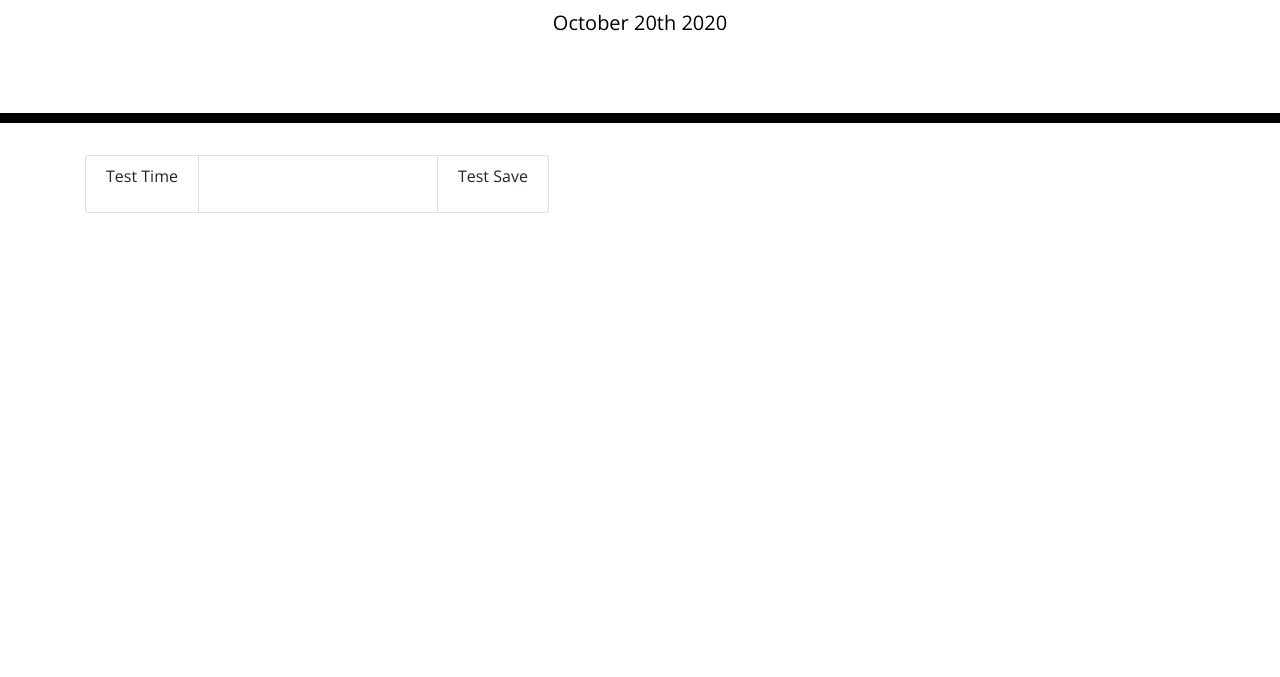
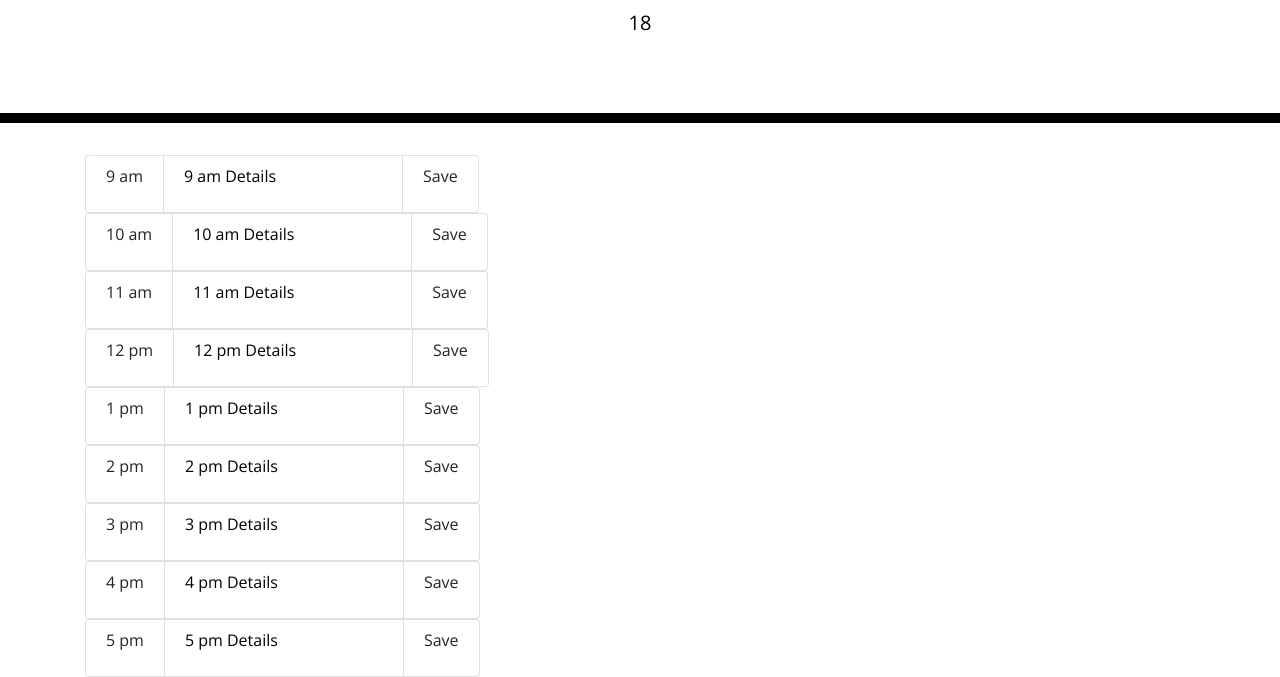
Before and after one commit to EddiePhi/Work-Day-Scheduler, a plain HTML site: page index.html in a window 1280 px wide. Shown: the part 181-858 px from the top of the page. Before the commit the page ends 800 px from the top, so only its background shows below. Drawn offline with nearby package versions, Linux system fonts and the light colour scheme.

Commit message:
Able to save Array of values in LS object, but still unable to save changes to details

```diff
--- a/Develop/script.js
+++ b/Develop/script.js
@@ -1,75 +1,174 @@
-
-//SEE LINE 54 FOR NEEDED EDITS! KEEP IN MIND NOTE ON LINE 22!
-
 let currentDay = document.getElementById('currentDay');
 //let currentDay = $('#currentDay')
-currentDay.textContent = moment().format('MMMM Do YYYY');
-//currentDay.text(moment().format('MMMM Do YYYY'));
+currentDay.textContent = moment().format('H');
+// moment().format('MMMM Do YYYY, h:mm:ss a'); returns a string
 
 let container = $('.container');
 let inputGroup = $('.input-group');
 let inputEl = $('.form-control');
-
-//Variables need to be in for loop, otherwise only an unordered list for workHours.length - 1 will appear.
 let timeBlock = $('<div>');
-let ulEl = $('<ul>');
+let ulEl = $('ul');
 let textEl = $('<textarea>');
 let saveEl = $('<li>');
 
-
-let workDetails = [];
-let workHours = [];
-
-//Able to save multiple items in Array from setStorage()
-let detailsArr = ['test'];
+let workHours = [9 + " am", 10 + " am", 11 + " am", 12 + " pm", 1 + " pm", 2 + " pm", 3 + " pm", 4 + " pm", 5 + " pm",];
 
 
 
-//Set new Unordered List
-ulEl.attr('class', 'list-group list-group-horizontal')
-container.append(ulEl);
 
-//Set Work Hour block to the left
-timeBlock.attr('class', 'list-group-item');
-timeBlock.text('Test Time');
-ulEl.append(timeBlock);
 
-//Set Idle Work Detail block in the middle
-textEl.attr('class', 'list-group-item workDetail');
-textEl.text(JSON.parse(localStorage.getItem("savedDetails")));
-ulEl.append(textEl);
+//Reference current items in HTML textarea tags
+let detailsArr = [
+  $('.details0').val(),
+  $('.details1').val(),
+  $('.details2').val(),
+  $('.details3').val(),
+  $('.details4').val(),
+  $('.details5').val(),
+  $('.details6').val(),
+  $('.details7').val(),
+  $('.details8').val()
+];
 
-//Set Save Button to the right
-saveEl.attr('class', 'list-group-item saveButton');
-saveEl.text('Test Save');
-ulEl.append(saveEl);
-
-// let currentDetails = {};
-
+//Does Local storage need to work with {} to work right?
+// let currentDetails = {
+//   detail0: detailsArr[0],
+//   detail1: detailsArr[1],
+//   detail2: detailsArr[2],
+//   detail3: detailsArr[3],
+//   detail4: detailsArr[4],
+//   detail5: detailsArr[5],
+//   detail6: detailsArr[6],
+//   detail7: detailsArr[7],
+//   detail8: detailsArr[8],
+//   //https://stackoverflow.com/questions/7866275/access-non-numeric-object-properties-by-index
+//   test9: "meow",
+//   key: function(i) {
+//     return this[Object.keys(this)[i]];
+//   }
+// };
+//obj.key(9); // "meow"
 // console.log(currentDetails);
 
 
-$('.saveButton').click(setStorage);
+//Set up timeblocks
+let i;
+
+for (i = 0; i < workHours.length; i++){
+  let details = $('.details' + i);
+  let list = $('.list' + i);
+  let save = $('.save' + i);
+
+  list.attr('class', 'list-group list-group-horizontal list' + i);
+  container.append(list);
+
+
+  details.attr('class', 'list-group-item details' + i);
+  list.append(details);
+
+
+  save.attr('class', 'list-group-item save' + i);
+  save.text('Save');
+  list.append(save);
+  save.click(setStorage);
+
+};
+
+
+
+function setStorage(){
+
+  let getStorage = localStorage.getItem("savedDetails") || "[]";
+  JSON.parse(getStorage);
+
+  //Replace old array with updated array?
+  detailsArr = detailsArr;
+
+  localStorage.setItem("savedDetails", JSON.stringify(detailsArr));
+  console.log(localStorage);
+};
+
+
+
+// for (i = 0; i < workHours.length; i++){
+//   //Set Idle Work Detail block in the middle
+//   let details = $('.details' + i)
+//   details.attr('class', 'list-group-item details' + i);
+//   details.text(JSON.parse(localStorage.getItem("savedDetails")));
+//   $('.list' + i).append(details);
+// };
+
+// for (i = 0; i < workHours.length; i++){
+//   //Set Save Button to the right
+//   let save = $('.save' + i)
+//   save.attr('class', 'list-group-item save' + i);
+//   save.text('Save');
+//   $('.list' + i).append(save);
+// };
+
+
+
+  //https://stackoverflow.com/questions/7866275/access-non-numeric-object-properties-by-index
+  // var obj = {
+  //   dog: "woof",
+  //   cat: "meow",
+  //   key: function(n) {
+  //       return this[Object.keys(this)[n]];
+  //   }
+  // };
+  // obj.key(1); // "meow"
+
+  // console.log(currentDetails);
+
+// for (i = 0; i < workHours.length; i++){
+//   $('.save' + i).click(setStorage);
+// };
+
 
 
 
 //https://api.jquery.com/text/  --> for use of .val()
-function setStorage(){
-
-  let getStorage = localStorage.getItem("savedDetails") || [];
-  currentDetails = JSON.parse(getStorage);
-  console.log(localStorage);
-
-  // detailsArr.push(currentDetails);
-  // console.log(detailsArr);
-
-  //Need tow ork on scope of textEl to not override itself in local Storage
-  localStorage.setItem("savedDetails", JSON.stringify(textEl.val()));
-  console.log(localStorage);
-
-};
 
 
+
+
+//this for loop is causing overwrite issues with
+//Set new Unordered List
+// let list0 = $('<ul>');
+// list0.attr('class', 'list-group list-group-horizontal list' + 0);
+// container.append(list0);
+
+// let list1 = $('<ul>');
+// list1.attr('class', 'list-group list-group-horizontal list' + 1);
+// container.append(list1);
+
+// let list2 = $('<ul>');
+// list2.attr('class', 'list-group list-group-horizontal list' + 2);
+// container.append(list2);
+
+// let list3 = $('<ul>');
+// list3.attr('class', 'list-group list-group-horizontal list' + 3);
+// container.append(list3);
+
+// let list4 = $('<ul>');
+// list4.attr('class', 'list-group list-group-horizontal list' + 4);
+// container.append(list4);
+
+// let list5 = $('<ul>');
+// list5.attr('class', 'list-group list-group-horizontal list' + 5);
+// container.append(list5);
+
+// let list6 = $('<ul>');
+// list6.attr('class', 'list-group list-group-horizontal list' + 6);
+// container.append(list6);
+
+// let list7 = $('<ul>');
+// list7.attr('class', 'list-group list-group-horizontal list' + 7);
+// container.append(list7);
+
+// let list8 = $('<ul>');
+// list8.attr('class', 'list-group list-group-horizontal list' + 8);
+// container.append(list8);
 
 
 
@@ -106,6 +205,8 @@ function setStorage(){
 
 
 
+
+
 {/* <ul class="list-group list-group-horizontal">
       <li class="list-group-item">Cras justo odio</li>
       <li class="list-group-item">Dapibus ac facilisis in</li>
@@ -119,6 +220,7 @@ function setStorage(){
       <input type="text" aria-label="First name" class="form-control">
       <input type="text" aria-label="Last name" class="form-control">
     </div> */}
+
 
 
 // Attempt to use $.each method per Stack Overflow
@@ -136,12 +238,18 @@ function setStorage(){
     //     ]
     // };
 
+
+
+
     // $.each(workHours.workHour, function (i) {
     //         $.each(workHours.workHour[i], function (key, val) {
     //             timeBlock.attr('id', 'timeBlock' + val);
     //             console.log(timeBlock);
     //         });
     //     });
+
+
+
 
     //https://stackoverflow.com/questions/6208052/jquery-each-for-objects
         // var data = { "programs": [ { "name":"zonealarm", "price":"500" }, { "name":"kaspersky", "price":"200" } ] };
--- a/index.html
+++ b/index.html
@@ -29,6 +29,59 @@
       <p id="currentDay" class="lead"></p>
     </header>
     <div class="container">
+      <ul class="list-group list-group-horizontal list0 9">
+        <li class="list-group-item time0">9 am</li>
+        <textarea class="list-group-item details0">9 am Details</textarea>
+        <li class="list-group-item save0">Save</li>
+      </ul>
+
+      <ul class="list-group list-group-horizontal list1 10">
+        <li class="list-group-item time1">10 am</li>
+        <textarea class="list-group-item details1">10 am Details</textarea>
+        <li class="list-group-item save1">Save</li>
+      </ul>
+
+      <ul class="list-group list-group-horizontal list2 11">
+        <li class="list-group-item time2">11 am</li>
+        <textarea class="list-group-item details2">11 am Details</textarea>
+        <li class="list-group-item save2">Save</li>
+      </ul>
+
+      <ul class="list-group list-group-horizontal list3 12">
+        <li class="list-group-item time3">12 pm</li>
+        <textarea class="list-group-item details3">12 pm Details</textarea>
+        <li class="list-group-item save3">Save</li>
+      </ul>
+
+      <ul class="list-group list-group-horizontal list4 1">
+        <li class="list-group-item time4">1 pm</li>
+        <textarea class="list-group-item details4">1 pm Details</textarea>
+        <li class="list-group-item save4">Save</li>
+      </ul>
+
+      <ul class="list-group list-group-horizontal list5 2">
+        <li class="list-group-item time5">2 pm</li>
+        <textarea class="list-group-item details5">2 pm Details</textarea>
+        <li class="list-group-item save5">Save</li>
+      </ul>
+
+      <ul class="list-group list-group-horizontal list6 3">
+        <li class="list-group-item time6">3 pm</li>
+        <textarea class="list-group-item details6">3 pm Details</textarea>
+        <li class="list-group-item save6">Save</li>
+      </ul>
+
+      <ul class="list-group list-group-horizontal list7 4">
+        <li class="list-group-item time7">4 pm</li>
+        <textarea class="list-group-item details7">4 pm Details</textarea>
+        <li class="list-group-item save7">Save</li>
+      </ul>
+
+      <ul class="list-group list-group-horizontal list8 5">
+        <li class="list-group-item time8">5 pm</li>
+        <textarea class="list-group-item details8">5 pm Details</textarea>
+        <li class="list-group-item save8">Save</li>
+      </ul>
       <!-- Timeblocks go here -->
     </div>
 
@@ -38,6 +91,7 @@
     <script src="https://code.jquery.com/jquery-3.4.1.min.js"></script>
     <script src="https://cdnjs.cloudflare.com/ajax/libs/moment.js/2.24.0/moment.min.js"></script>
     <script type="text/javascript" defer src="https://MomentJS.com/downloads/moment.js"></script>
+    <script type="text/javascript" defer src="https://momentjs.com/downloads/moment-with-locales.js"></script>
     <script defer src="./Develop/script.js"></script>
   </body>
 </html>
```
